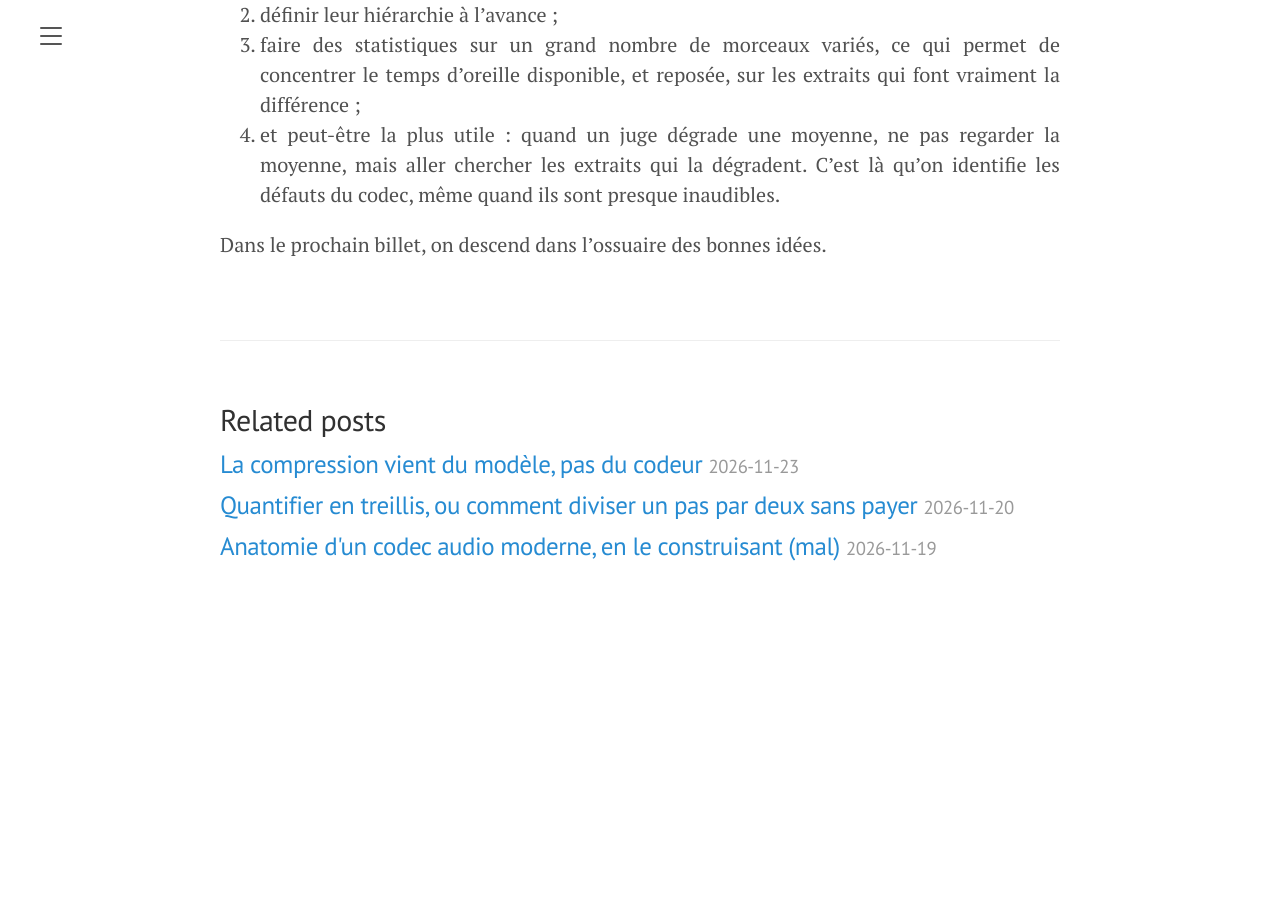
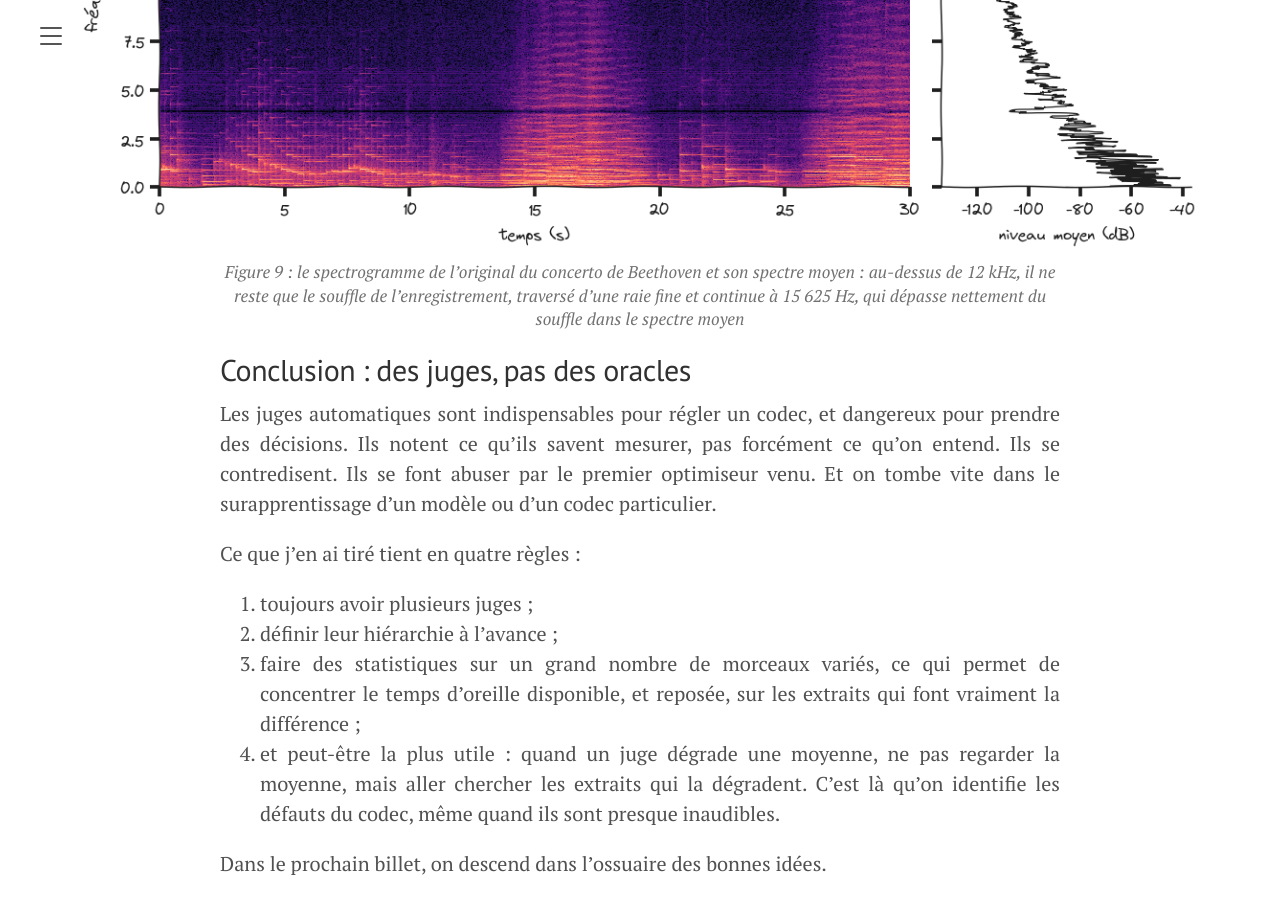
Before and after one commit to berettavexee/berettavexee.github.io, a Jekyll site: the page built from _posts/2026-11-24-mule-juges-automatiques.md, in a window 1280 px wide and 900 px high, scrolled down 13673 px. Built offline with Jekyll 4.4.1, drawn with Linux system fonts in a browser that asks for light colours; before the commit the page ends 14296 px from its top, so only the background shows below that.

Commit message:
MULE, billet 4 : spectrogramme du Beethoven et sa raie à 15 625 Hz

```diff
--- a/_posts/2026-11-24-mule-juges-automatiques.md
+++ b/_posts/2026-11-24-mule-juges-automatiques.md
@@ -174,6 +174,11 @@ L'hypothèse qui reste : dans ces régions, MULE code peu d'impulsions (un tiers
 
 Dernière anecdote de cette plongée : sur un autre extrait perdant, un concerto de Beethoven, la différence entre les deux codecs se résumait au niveau du bruit qu'ils mettent à la place du souffle de l'enregistrement, au-dessus de 12 kHz. Dans ce souffle, une raie fine, à **15 625 Hz** pile. C'est la fréquence de balayage des lignes d'un téléviseur cathodique au standard européen : il y avait probablement un téléviseur ou un moniteur allumé près des micros. Les juges mesurent tout, y compris l'écran du preneur de son.
 
+![Figure 9 : le spectrogramme de l'original du concerto de Beethoven et son spectre moyen : au-dessus de 12 kHz, il ne reste que le souffle de l'enregistrement, traversé d'une raie fine et continue à 15 625 Hz, qui dépasse nettement du souffle dans le spectre moyen](/assets/img/mule-b4-fig9-beethoven-raie.png)
+
+Figure 9 : le spectrogramme de l'original du concerto de Beethoven et son spectre moyen : au-dessus de 12 kHz, il ne reste que le souffle de l'enregistrement, traversé d'une raie fine et continue à 15 625 Hz, qui dépasse nettement du souffle dans le spectre moyen
+{: .caption}
+
 ## Conclusion : des juges, pas des oracles
 
 Les juges automatiques sont indispensables pour régler un codec, et dangereux pour prendre des décisions. Ils notent ce qu'ils savent mesurer, pas forcément ce qu'on entend. Ils se contredisent. Ils se font abuser par le premier optimiseur venu. Et on tombe vite dans le surapprentissage d'un modèle ou d'un codec particulier.
```
Also changed, not shown: assets/img/mule-b4-fig9-beethoven-raie.png (added).
